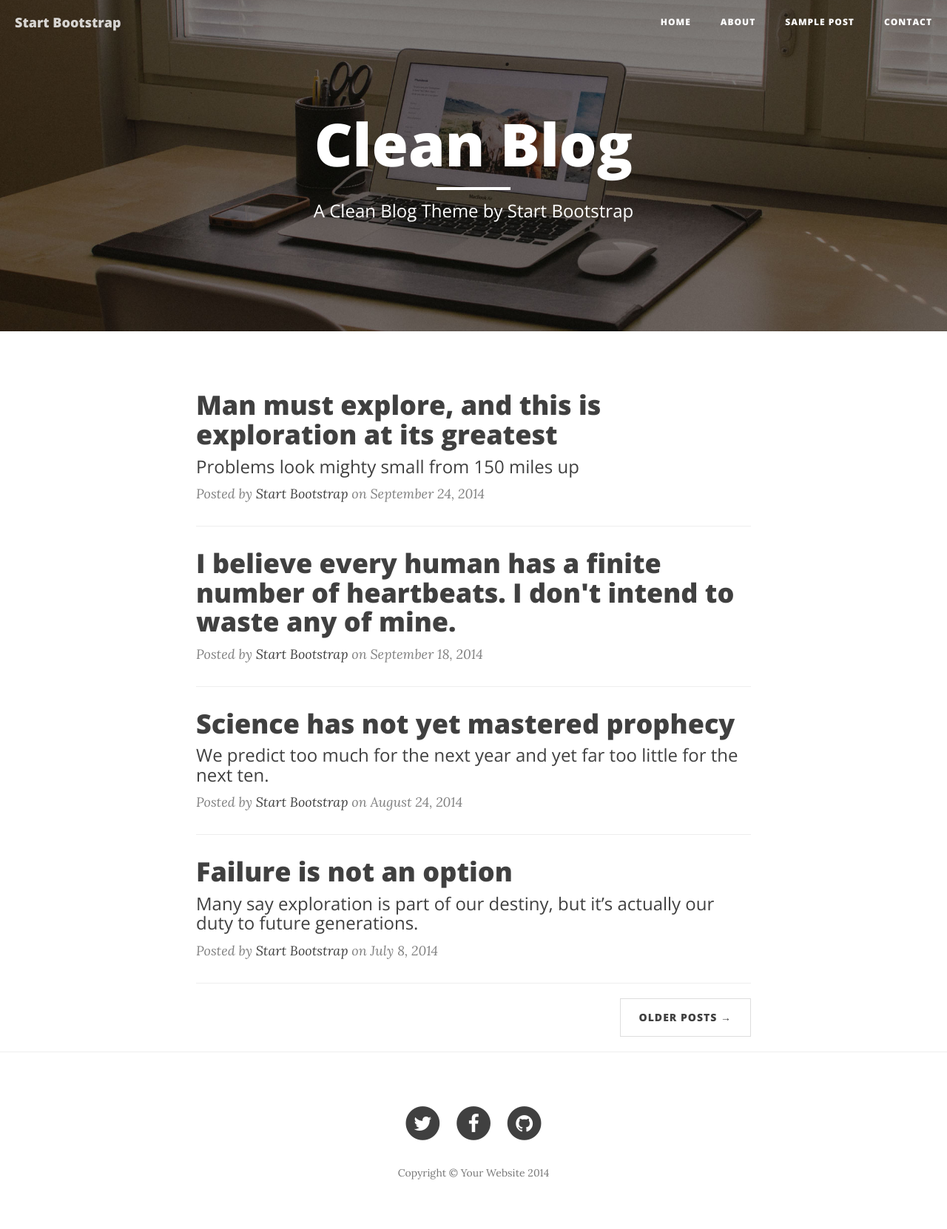
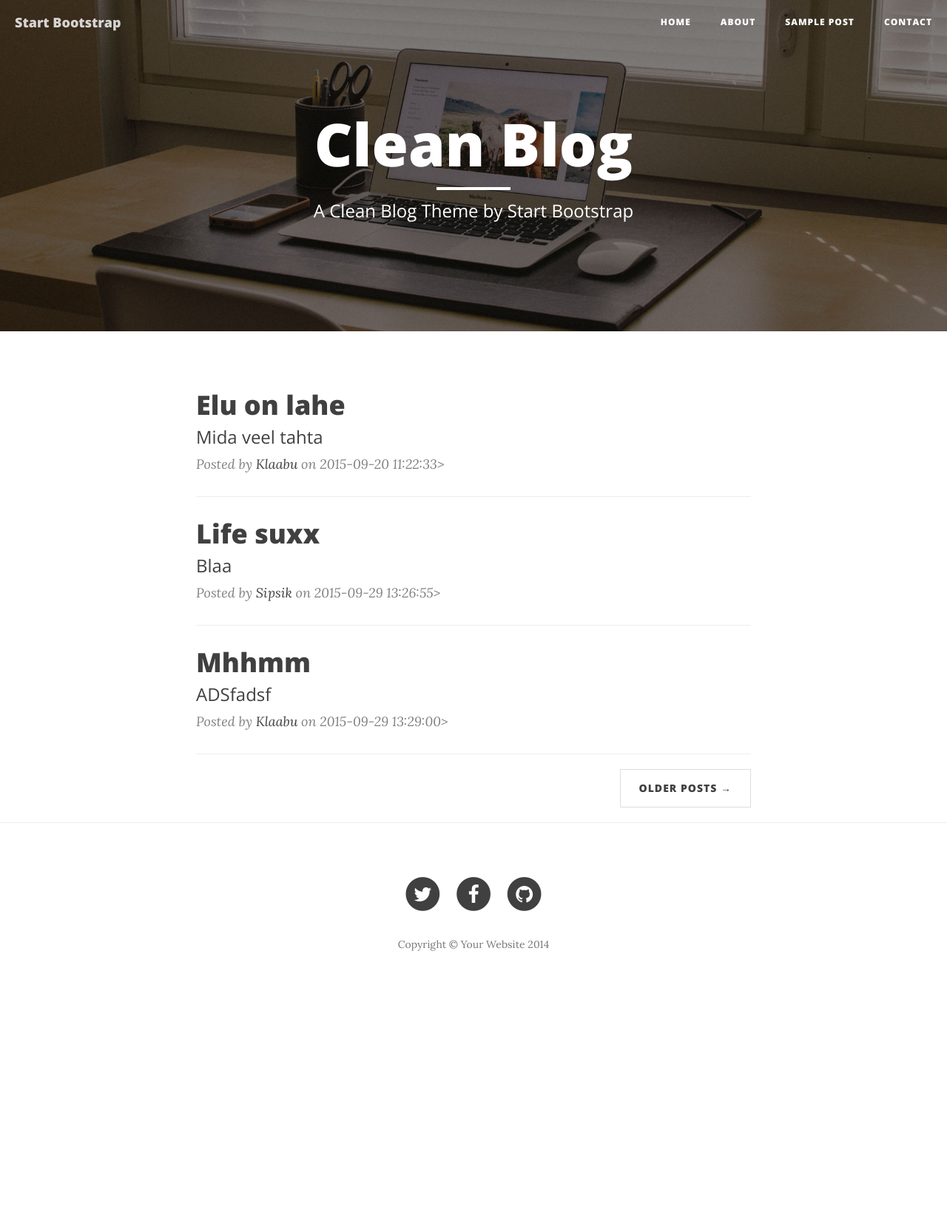
Before and after one commit to henno/cleanblog, a PHP site: page / in a window 1280 px wide. Shown: the whole page at 74% size. After the commit the page ends 1286 px from the top, so only its background shows below. Run offline with PHP 8.4, Linux system fonts and the light colour scheme; data comes from the database, SQL or seed files in the repository; both versions use the stored data as it was after the commit; some libraries are stand-ins or nearby versions.

Commit message:
Tehtud blogipostitused esilehel dünaamiliseks

```diff
--- a/index.html
+++ b/index.php
@@ -1,3 +1,17 @@
+<?
+
+// Connect database
+$db = mysqli_connect('127.0.0.1', 'root', '', 'cleanblog') or die(mysqli_error($db));
+mysqli_query($db, "SET NAMES 'utf8'");
+
+
+//Retrieve data from database
+$q = mysqli_query($db, "SELECT * FROM posts NATURAL JOIN authors");
+while ($row = mysqli_fetch_assoc($q)) {
+    $posts[] = $row;
+}
+
+?>
 <!DOCTYPE html>
 <html lang="en">
 
@@ -22,8 +36,9 @@
           type="text/css">
     <link href='http://fonts.googleapis.com/css?family=Lora:400,700,400italic,700italic' rel='stylesheet'
           type='text/css'>
-    <link href='http://fonts.googleapis.com/css?family=Open+Sans:300italic,400italic,600italic,700italic,800italic,400,300,600,700,800'
-          rel='stylesheet' type='text/css'>
+    <link
+        href='http://fonts.googleapis.com/css?family=Open+Sans:300italic,400italic,600italic,700italic,800italic,400,300,600,700,800'
+        rel='stylesheet' type='text/css'>
 
     <!-- HTML5 Shim and Respond.js IE8 support of HTML5 elements and media queries -->
     <!-- WARNING: Respond.js doesn't work if you view the page via file:// -->
@@ -93,58 +108,26 @@
 <div class="container">
     <div class="row">
         <div class="col-lg-8 col-lg-offset-2 col-md-10 col-md-offset-1">
-            <div class="post-preview">
-                <a href="post.html">
-                    <h2 class="post-title">
-                        Man must explore, and this is exploration at its greatest
-                    </h2>
 
-                    <h3 class="post-subtitle">
-                        Problems look mighty small from 150 miles up
-                    </h3>
-                </a>
+            <? foreach ($posts as $post): ?>
 
-                <p class="post-meta">Posted by <a href="#">Start Bootstrap</a> on September 24, 2014</p>
-            </div>
-            <hr>
-            <div class="post-preview">
-                <a href="post.html">
-                    <h2 class="post-title">
-                        I believe every human has a finite number of heartbeats. I don't intend to waste any of mine.
-                    </h2>
-                </a>
+                <div class="post-preview">
 
-                <p class="post-meta">Posted by <a href="#">Start Bootstrap</a> on September 18, 2014</p>
-            </div>
-            <hr>
-            <div class="post-preview">
-                <a href="post.html">
-                    <h2 class="post-title">
-                        Science has not yet mastered prophecy
-                    </h2>
+                    <a href="post.html">
+                        <h2 class="post-title"><?= $post['post_title'] ?></h2>
 
-                    <h3 class="post-subtitle">
-                        We predict too much for the next year and yet far too little for the next ten.
-                    </h3>
-                </a>
+                        <h3 class="post-subtitle"><?= $post['post_description'] ?></h3>
+                    </a>
 
-                <p class="post-meta">Posted by <a href="#">Start Bootstrap</a> on August 24, 2014</p>
-            </div>
-            <hr>
-            <div class="post-preview">
-                <a href="post.html">
-                    <h2 class="post-title">
-                        Failure is not an option
-                    </h2>
+                    <p class="post-meta">Posted by <a href="#"><?= $post['author_name'] ?></a>
+                        on <?= $post['post_created'] ?>></p>
 
-                    <h3 class="post-subtitle">
-                        Many say exploration is part of our destiny, but it’s actually our duty to future generations.
-                    </h3>
-                </a>
+                </div>
 
-                <p class="post-meta">Posted by <a href="#">Start Bootstrap</a> on July 8, 2014</p>
-            </div>
-            <hr>
+                <hr>
+
+            <? endforeach ?>
+
             <!-- Pager -->
             <ul class="pager">
                 <li class="next">
```
Also changed, not shown: doc/database.sql (added, +89 -0 lines).
